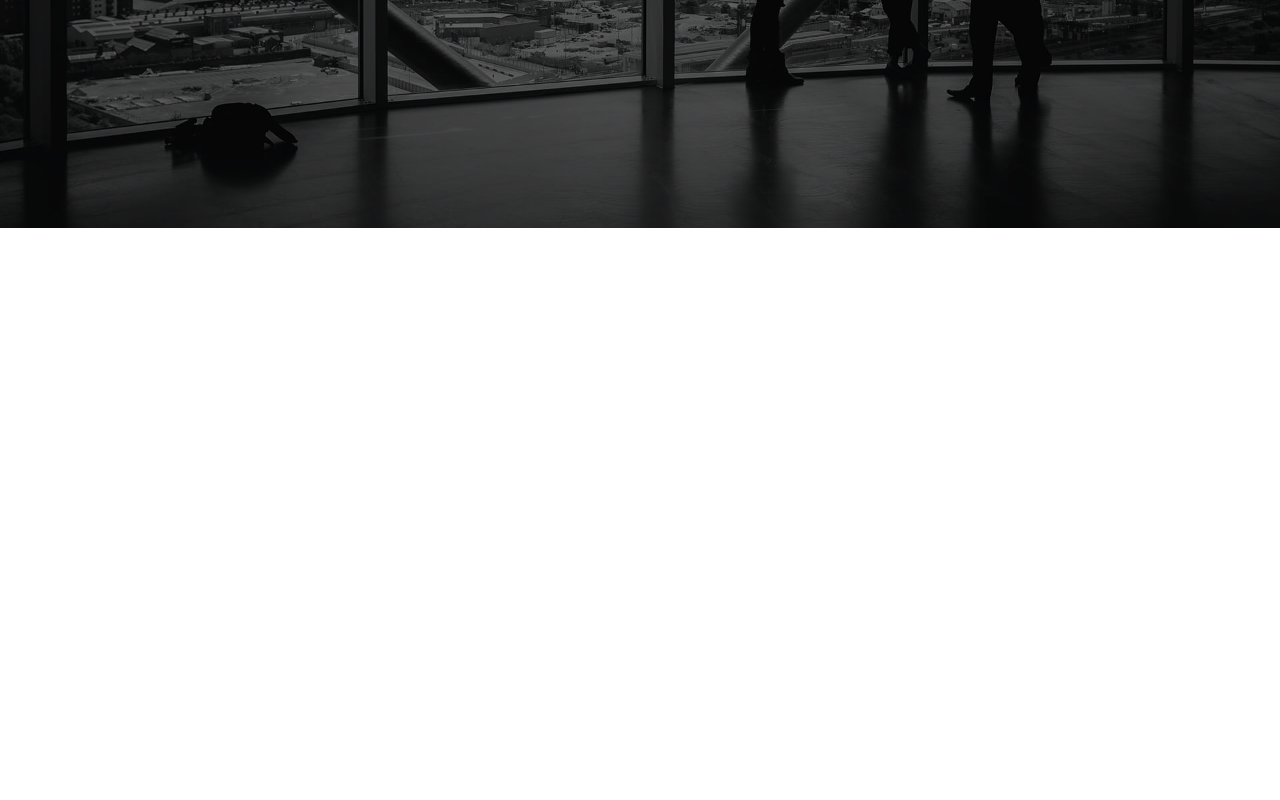
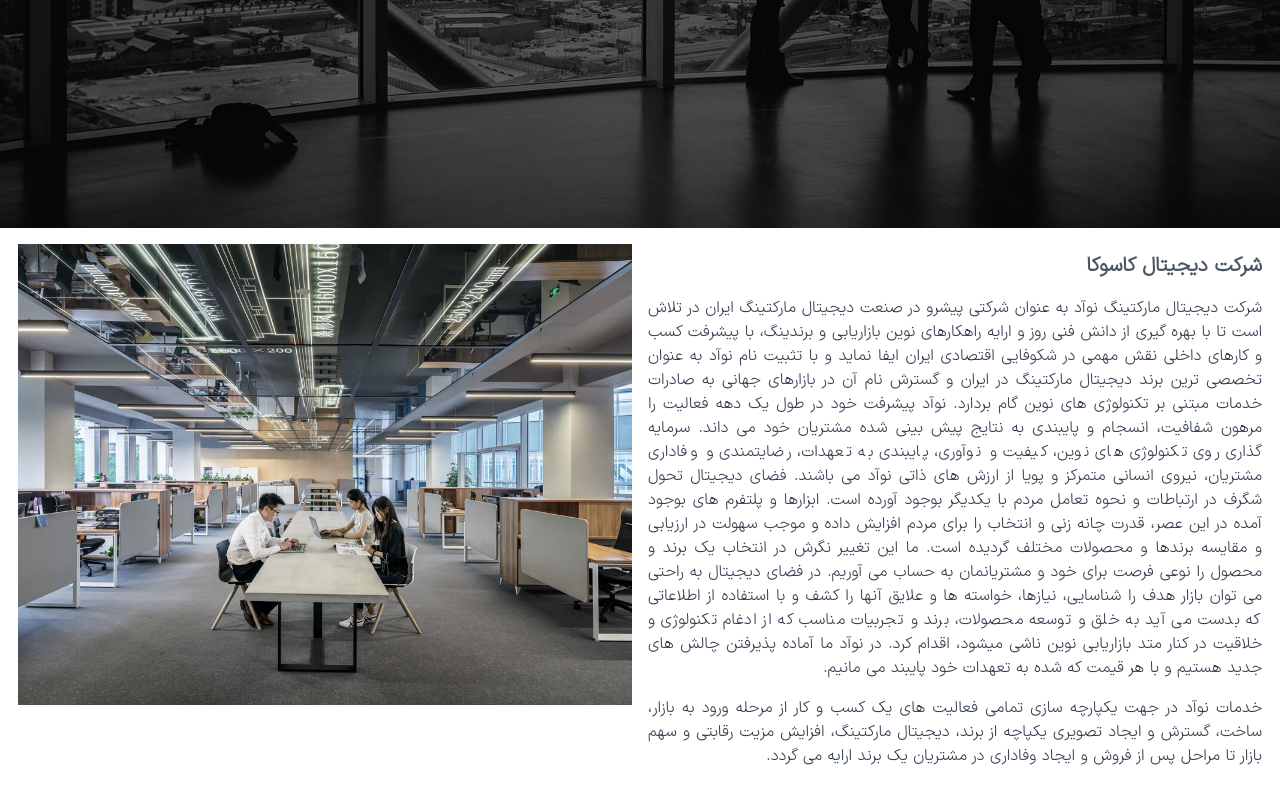
Before and after one commit to Sina-Soroosh/kasuka, a Next.js app: page / in a window 1280 px wide. Shown: the part 572-1372 px from the top of the page. Before the commit the page ends 800 px from the top, so only its background shows below. Built offline with nearby package versions, Linux system fonts and the light colour scheme.

Commit message:
coding about template

```diff
--- a/src/app/page.tsx
+++ b/src/app/page.tsx
@@ -1,4 +1,5 @@
 import Header from "@/components/modules/Header/Header";
+import About from "@/components/templates/About";
 import Hero from "@/components/templates/Hero";
 
 export default function Home() {
@@ -6,6 +7,7 @@ export default function Home() {
     <>
       <Header />
       <Hero />
+      <About />
     </>
   );
 }
--- /dev/null
+++ b/src/components/templates/About.tsx
@@ -0,0 +1,53 @@
+import React from "react";
+
+function About() {
+  return (
+    <>
+      <div className="py-4 px-2">
+        <div className="container lg:grid lg:grid-cols-2 lg:gap-4">
+          <div className="lg:order-2">
+            <img src="/images/about.jpg" alt="" className="w-full" />
+          </div>
+          <div className="lg:order-1">
+            <h2 className="my-2 text-gray-600 text-xl font-bold">
+              شرکت دیجیتال کاسوکا
+            </h2>
+            <p className="my-4 text-justify text-base text-gray-700">
+              شرکت دیجیتال مارکتینگ نوآد به عنوان شرکتی پیشرو در صنعت دیجیتال
+              مارکتینگ ایران در تلاش است تا با بهره گیری از دانش فنی روز و ارایه
+              راهکارهای نوین بازاریابی و برندینگ، با پیشرفت کسب و کارهای داخلی
+              نقش مهمی در شکوفایی اقتصادی ایران ایفا نماید و با تثبیت نام نوآد
+              به عنوان تخصصی ترین برند دیجیتال مارکتینگ در ایران و گسترش نام آن
+              در بازارهای جهانی به صادرات خدمات مبتنی بر تکنولوژی های نوین گام
+              بردارد. نوآد پیشرفت خود در طول یک دهه فعالیت را مرهون شفافیت،
+              انسجام و پایبندی به نتایج پیش بینی شده مشتریان خود می داند. سرمایه
+              گذاری روی تکنولوژی های نوین، کیفیت و نوآوری، پایبندی به تعهدات،
+              رضایتمندی و وفاداری مشتریان، نیروی انسانی متمرکز و پویا از ارزش
+              های ذاتی نوآد می باشند. فضای دیجیتال تحول شگرف در ارتباطات و نحوه
+              تعامل مردم با یکدیگر بوجود آورده است. ابزارها و پلتفرم های بوجود
+              آمده در این عصر، قدرت چانه زنی و انتخاب را برای مردم افزایش داده و
+              موجب سهولت در ارزیابی و مقایسه برندها و محصولات مختلف گردیده است.
+              ما این تغییر نگرش در انتخاب یک برند و محصول را نوعی فرصت برای خود
+              و مشتریانمان به حساب می آوریم. در فضای دیجیتال به راحتی می توان
+              بازار هدف را شناسایی، نیازها، خواسته ها و علایق آنها را کشف و با
+              استفاده از اطلاعاتی که بدست می آید به خلق و توسعه محصولات، برند و
+              تجربیات مناسب که از ادغام تکنولوژی و خلاقیت در کنار متد بازاریابی
+              نوین ناشی میشود، اقدام کرد. در نوآد ما آماده پذیرفتن چالش های جدید
+              هستیم و با هر قیمت که شده به تعهدات خود پایبند می مانیم.{" "}
+            </p>
+            <ul></ul>
+            <p className="my-4 text-justify text-base text-gray-700">
+              {" "}
+              خدمات نوآد در جهت یکپارچه سازی تمامی فعالیت های یک کسب و کار از
+              مرحله ورود به بازار، ساخت، گسترش و ایجاد تصویری یکپاچه از برند،
+              دیجیتال مارکتینگ، افزایش مزیت رقابتی و سهم بازار تا مراحل پس از
+              فروش و ایجاد وفاداری در مشتریان یک برند ارایه می گردد.{" "}
+            </p>
+          </div>
+        </div>
+      </div>
+    </>
+  );
+}
+
+export default About;
```
